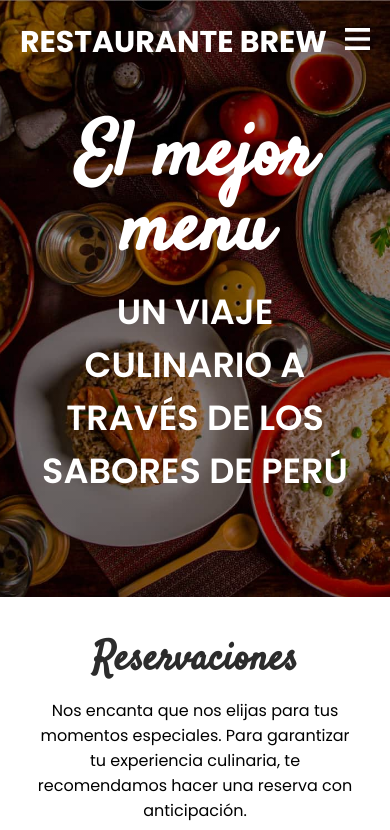
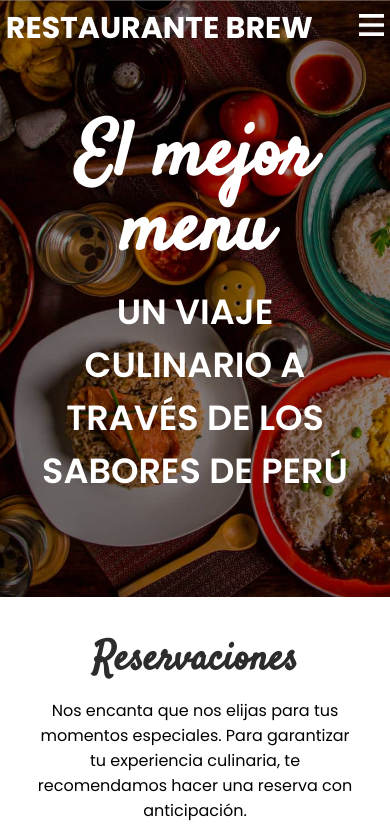
Before and after one commit to pand1-ta/pand1-ta.github.io, a plain HTML site: page index.html in a window 390 px wide. Shown: the top 830 px of the page. Drawn offline with Linux system fonts and the light colour scheme.

Commit message:
Update style.css

```diff
--- a/style.css
+++ b/style.css
@@ -326,7 +326,7 @@ h3 {
 
 @media (max-width:991px) {
     .menu {
-        padding: 20px;
+        padding: 1.5%;
     }
 
     .menu label {
```
